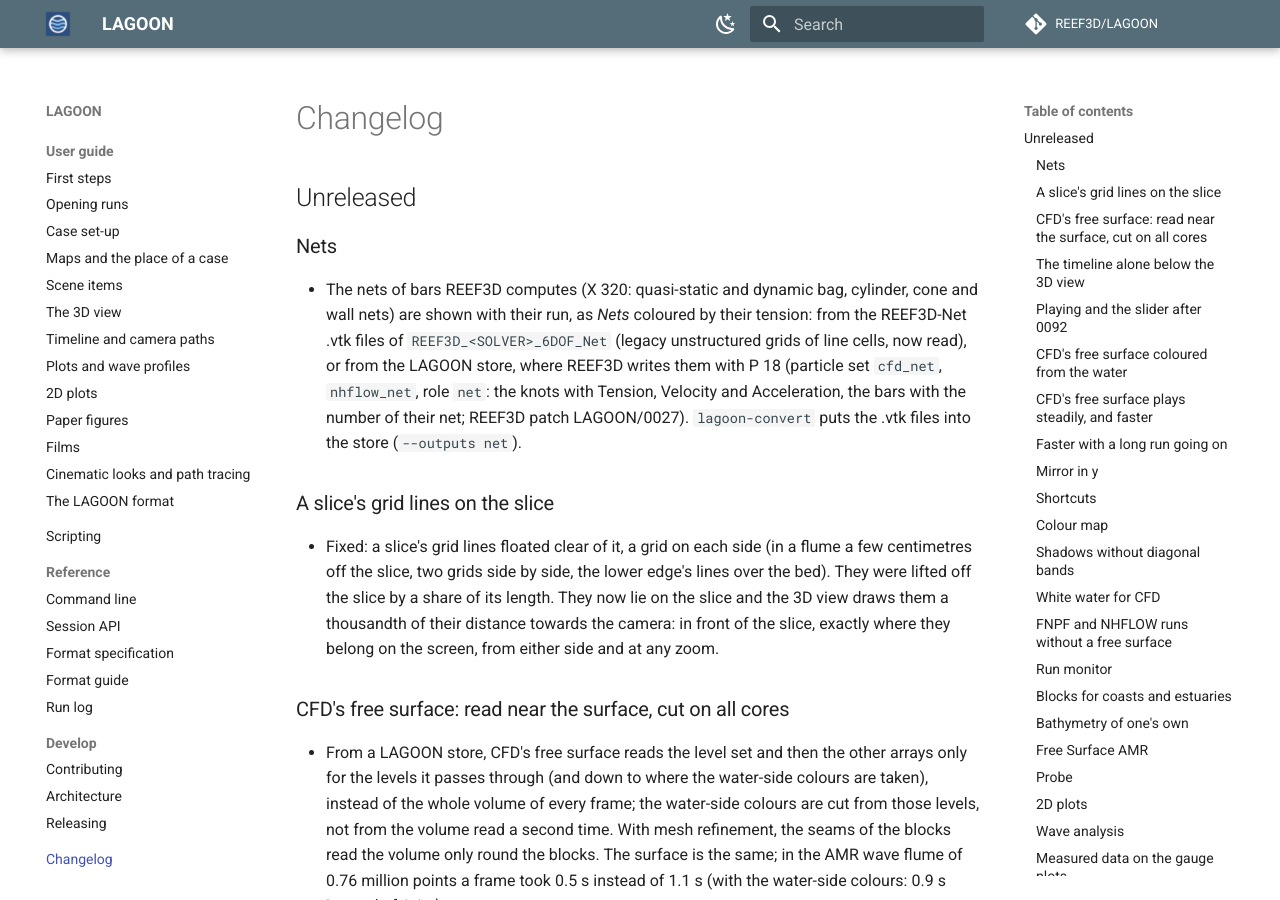
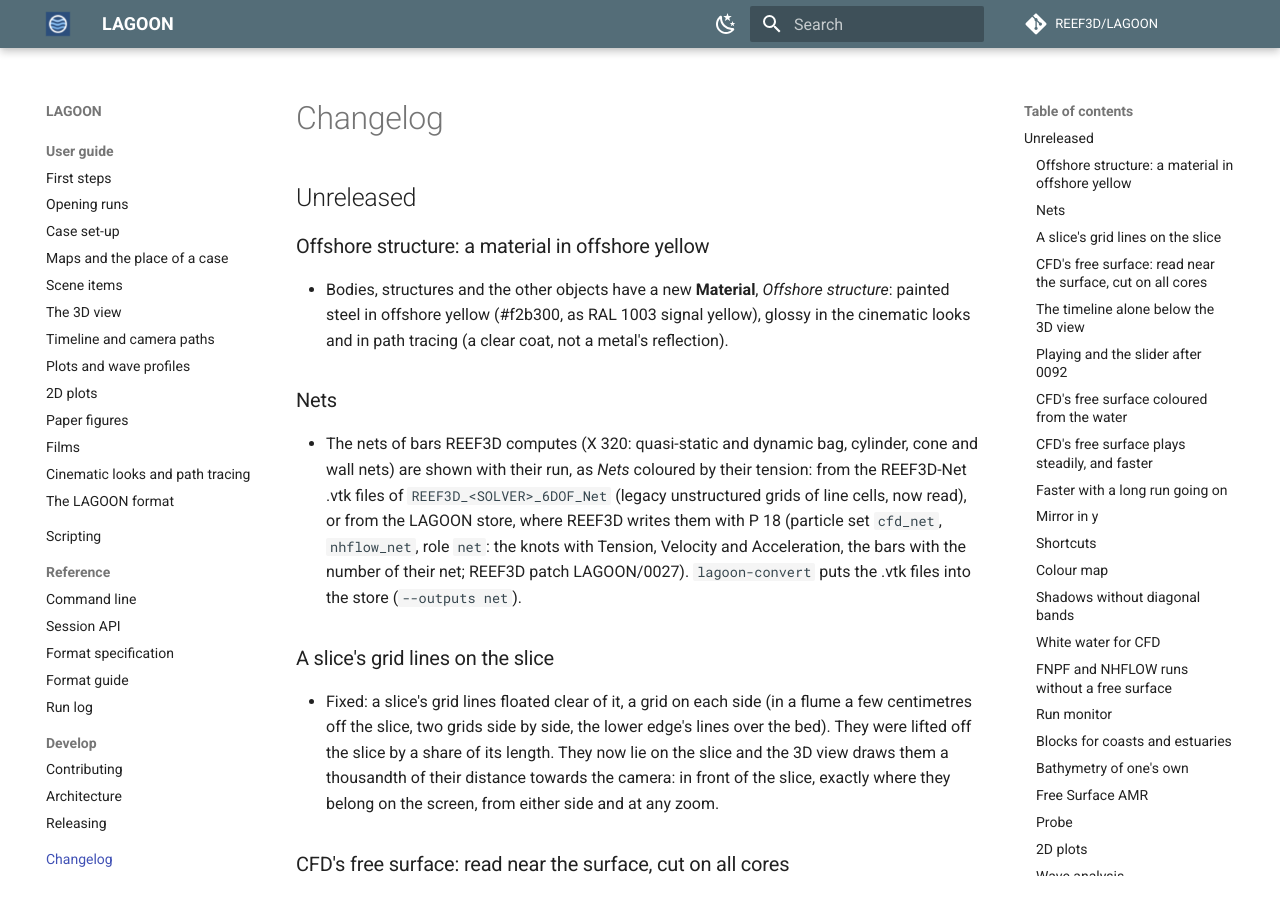
Before and after one commit to REEF3D/LAGOON, an MkDocs documentation site: the page built from docs/changelog.md, in a window 1280 px wide and 900 px high. Built offline with MkDocs 1.6.1 and Material for MkDocs 9.7.7, drawn with Linux system fonts in a browser that asks for light colours; comment, search, counter and statistics services are not loaded.

Commit message:
Material "offshore structure": painted steel in offshore yellow
For bodies, structures and the other objects: #f2b300 in the 3D view, a glossy
painted surface (roughness 0.4, clear coat 0.3, not metallic) in the cinematic
looks and in path tracing.

Co-Authored-By: Claude Opus 5.5 <noreply@anthropic.com>
Claude-Session: https://claude.ai/code/session_013aJaRBweadkc883UkvkqYs

```diff
--- a/CHANGELOG.md
+++ b/CHANGELOG.md
@@ -1,6 +1,13 @@
 # Changelog
 
 ## Unreleased
+
+### Offshore structure: a material in offshore yellow
+
+- Bodies, structures and the other objects have a new **Material**, *Offshore
+  structure*: painted steel in offshore yellow (#f2b300, as RAL 1003 signal
+  yellow), glossy in the cinematic looks and in path tracing (a clear coat, not a
+  metal's reflection).
 
 ### Nets
 
--- a/docs/guide/cinematic.md
+++ b/docs/guide/cinematic.md
@@ -40,7 +40,8 @@ For showcase pictures rather than for reading values.
     ![Diorama classic](../images/look-diorama-classic.png)
 
 They use physically based materials: smooth water that reflects its
-surroundings, sand and rock with a fine grain, concrete, steel, ice and wood (the
+surroundings, sand and rock with a fine grain, concrete, steel, offshore structure (painted
+steel in offshore yellow, glossy), ice and wood (the
 *Material* of bodies, structures and other objects). The surroundings are made by
 LAGOON; nothing is downloaded. Water coloured by a variable keeps its colours;
 coloured by nothing, it takes the look's water colour.
--- a/docs/guide/scene.md
+++ b/docs/guide/scene.md
@@ -80,8 +80,10 @@ Surfaces, slices and objects share these properties:
   `velocity (black)` or `velocity (grey)`; then how many arrows, and their length. They are spread over the area the surface covers, so a river in a
   wide domain gets them all on its water; the longest reach about the next arrow.
 
-Bodies, structures and the other objects have a **Material** (steel, concrete,
-rock, ice, wood): its colour, and how the [cinematic looks](cinematic.md) draw it.
+Bodies, structures and the other objects have a **Material** (steel, offshore
+structure, concrete, rock, ice, wood): its colour, and how the
+[cinematic looks](cinematic.md) draw it. *Offshore structure* is painted steel in
+offshore yellow, as platforms, jackets and buoys are.
 
 ## Statistics over time
 
```
Also changed, not shown: 9 other files.
